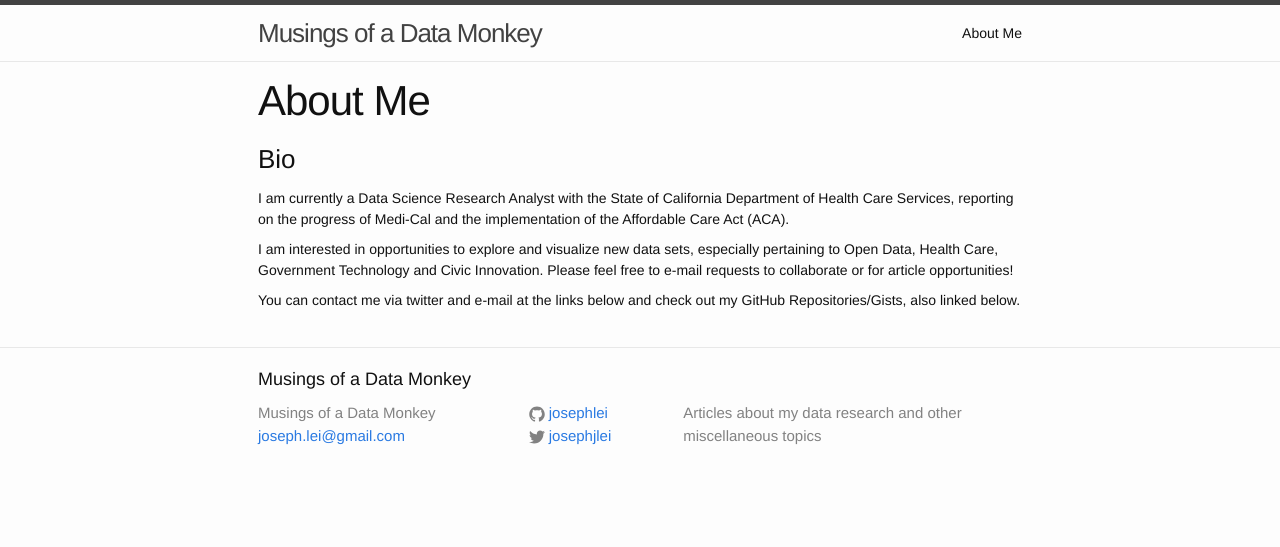
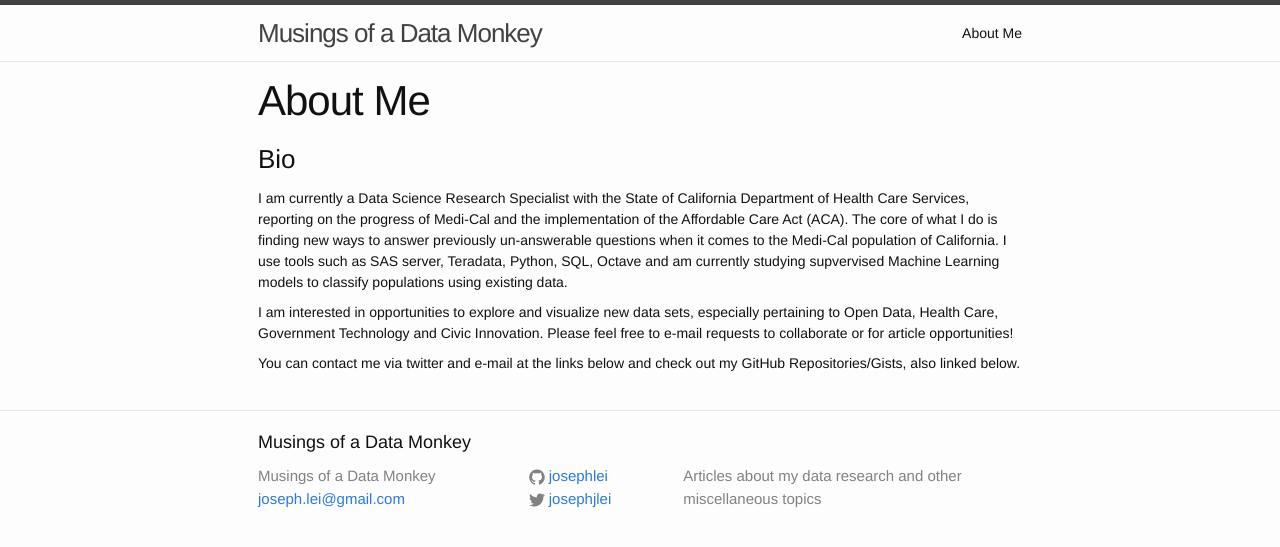
Before and after one commit to josephlei/jjl-website, a Jekyll site: the page built from about.md, in a window 1280 px wide. Shown: the top 547 px of the page. Built offline with Jekyll 4.4.1, drawn with Linux system fonts in a browser that asks for light colours.

Commit message:
article deltas

```diff
--- a/_posts/2015-09-06-goals.markdown
+++ b/_posts/2015-09-06-goals.markdown
@@ -3,7 +3,7 @@ layout: post
 title: "Daily Goals"
 date: 2015-09-06
 categories:
-published: true
+published: false
 ---
 
 ###Joseph's things he is working on..
--- a/about.md
+++ b/about.md
@@ -6,7 +6,7 @@ permalink: /about/
 
 ###Bio
 
-I am currently a Data Science Research Analyst with the State of California Department of Health Care Services, reporting on the progress of Medi-Cal and the implementation of the Affordable Care Act (ACA).
+I am currently a Data Science Research Specialist with the State of California Department of Health Care Services, reporting on the progress of Medi-Cal and the implementation of the Affordable Care Act (ACA). The core of what I do is finding new ways to answer previously un-answerable questions when it comes to the Medi-Cal population of California. I use tools such as SAS server, Teradata, Python, SQL, Octave and am currently studying supvervised Machine Learning models to classify populations using existing data.
 
 I am interested in opportunities to explore and visualize new data sets, especially pertaining to Open Data, Health Care, Government Technology and Civic Innovation.  Please feel free to e-mail requests to collaborate or for article opportunities!
 
```
Also changed, not shown: _posts/2015-10-05-github.markdown (added, +14 -0 lines).
